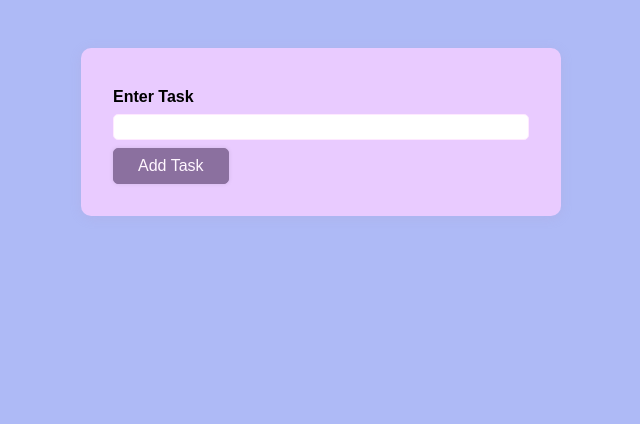
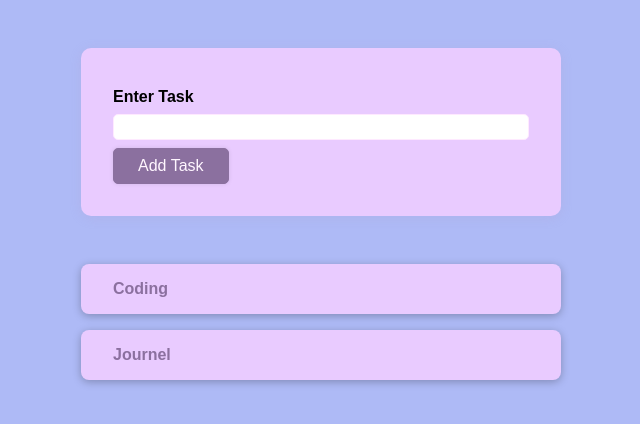
Before and after one commit to sreeyu/todo_app, a React (Create React App) app: page / in a window 1280 px wide. Shown: the top 424 px of the page, without its empty margins (319-959 px from the left). Built offline with nearby package versions, Linux system fonts and the light colour scheme.

Commit message:
Add and display dummy todo-list

```diff
--- a/src/App.css
+++ b/src/App.css
@@ -1,4 +1,4 @@
-#tasks{
+#task-input{
   background-color: #E9CBFF  ;
   width: 30rem;
   max-width: 90%;
@@ -7,3 +7,9 @@
   box-shadow: 0 2px 12px rgba(177, 149, 198, 0.2);
   border-radius: 10px;
 }
+
+#tasks{
+  width: 30rem;
+  max-width: 90%;
+  margin: 3rem auto;
+}
--- a/src/App.js
+++ b/src/App.js
@@ -1,12 +1,22 @@
 import './App.css';
-import TodoInput from './components/TodoInput/TaskInput';
+import TaskInput from './components/TodoInput/TaskInput';
+import TaskList from './components/TodoList/TaskList';
 
 function App() {
+
+  const dummyList = [
+    {task: 'Coding', id:'t1'},
+    {task: 'Journel', id:'t2'}
+  ];
+
   return (
     <div className="App">
-      <div id='tasks'>
-        <TodoInput />
-      </div>
+      <section id='task-input'>
+        <TaskInput />
+      </section>
+      <section id='tasks'>
+        <TaskList todos={dummyList} />
+      </section>
     </div>
   );
 }
--- /dev/null
+++ b/src/components/TodoList/TaskList.css
@@ -0,0 +1,5 @@
+.task-list{
+    list-style: none;
+    margin: 0;
+    padding: 0;
+}
--- /dev/null
+++ b/src/components/TodoList/TaskList.jsx
@@ -0,0 +1,19 @@
+import './TaskList.css'
+import TodoItem from './TodoItem';
+
+function TaskList(props){
+
+    return (
+        <ul className='task-list'>
+            {props.todos.map(todo => (
+                <TodoItem
+                    key={todo.id}
+                    id={todo.id}>
+                        {todo.task}
+                    </TodoItem>
+            ))}
+        </ul>
+    )
+};
+
+export default TaskList;
--- /dev/null
+++ b/src/components/TodoList/TodoItem.css
@@ -0,0 +1,10 @@
+.todo-item{
+    margin: 1rem 0;
+    background-color: #E9CBFF;
+    border-radius: 8px;
+    color: #8B709F;
+    font-weight: bold;
+    box-shadow: 0 2px 8px rgba(0, 0, 0, 0.26);
+    padding: 1rem 2rem;
+    cursor: pointer;
+}
--- /dev/null
+++ b/src/components/TodoList/TodoItem.jsx
@@ -0,0 +1,12 @@
+import './TodoItem.css'
+
+function TodoItem(props){
+
+    return(
+        <li className='todo-item'>
+            {props.children}
+        </li>
+    );
+};
+
+export default TodoItem;
```
